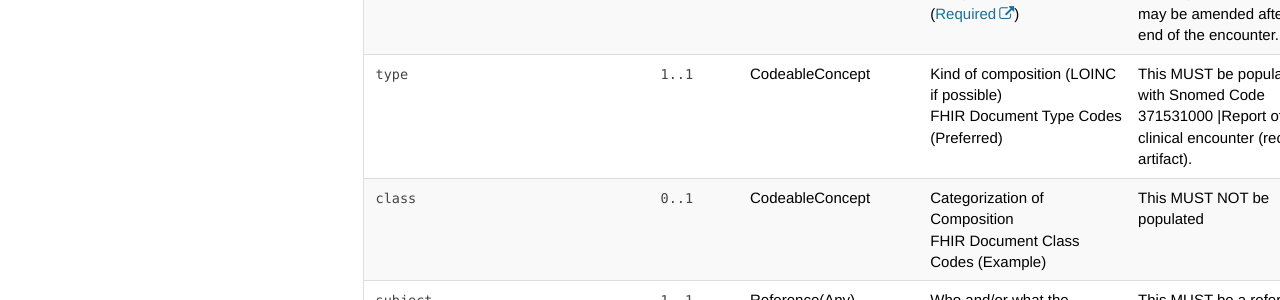
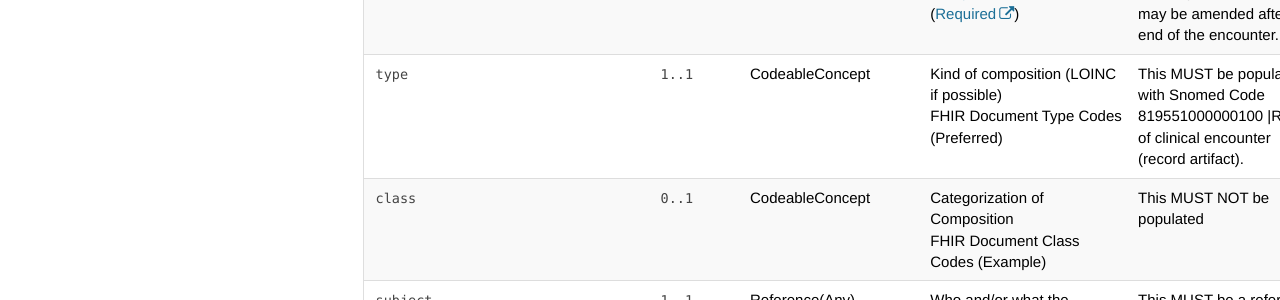
Before and after one commit to nhsconnect/FHIR-CDS, a Jekyll site: the page built from pages/explore/api_composition.md, in a window 1280 px wide and 900 px high, scrolled down 1368 px. Shown: the part 195-495 px from the top of the window. Built offline with Jekyll 4.4.1, drawn with Linux system fonts in a browser that asks for light colours; nearby versions of some CDN libraries; comment, search, counter and statistics services are not loaded.

Commit message:
changed snomed code

```diff
--- a/pages/explore/api_composition.md
+++ b/pages/explore/api_composition.md
@@ -112,7 +112,7 @@ Detailed implementation guidance for a <code class="highlighter-rouge">Compositi
     <td>CodeableConcept</td>
     <td>Kind of composition (LOINC if possible)<br>
 FHIR Document Type Codes (Preferred)</td>
-    <td>This MUST be populated with Snomed Code 371531000 |Report of clinical encounter (record artifact).</td>
+    <td>This MUST be populated with Snomed Code 819551000000100 |Report of clinical encounter (record artifact).</td>
 </tr>
 <tr>
   <td><code>class</code></td>
```
